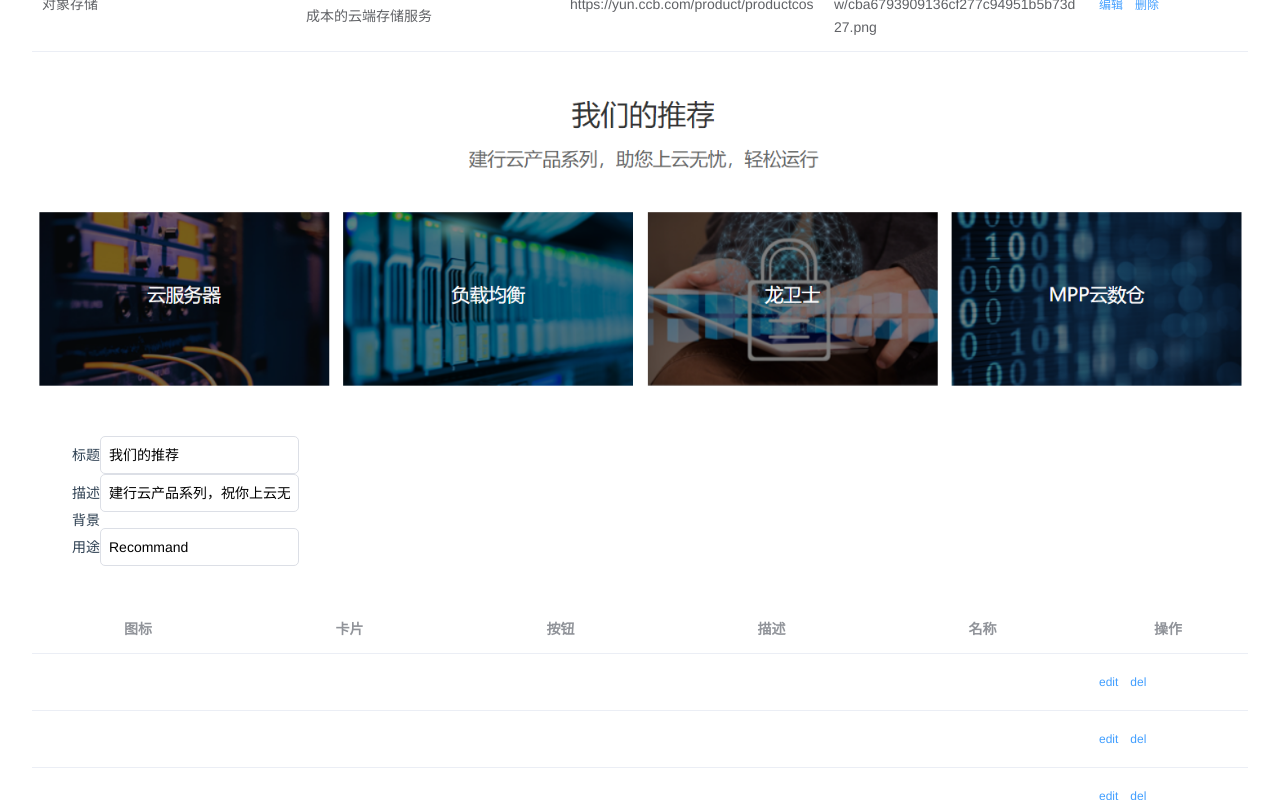
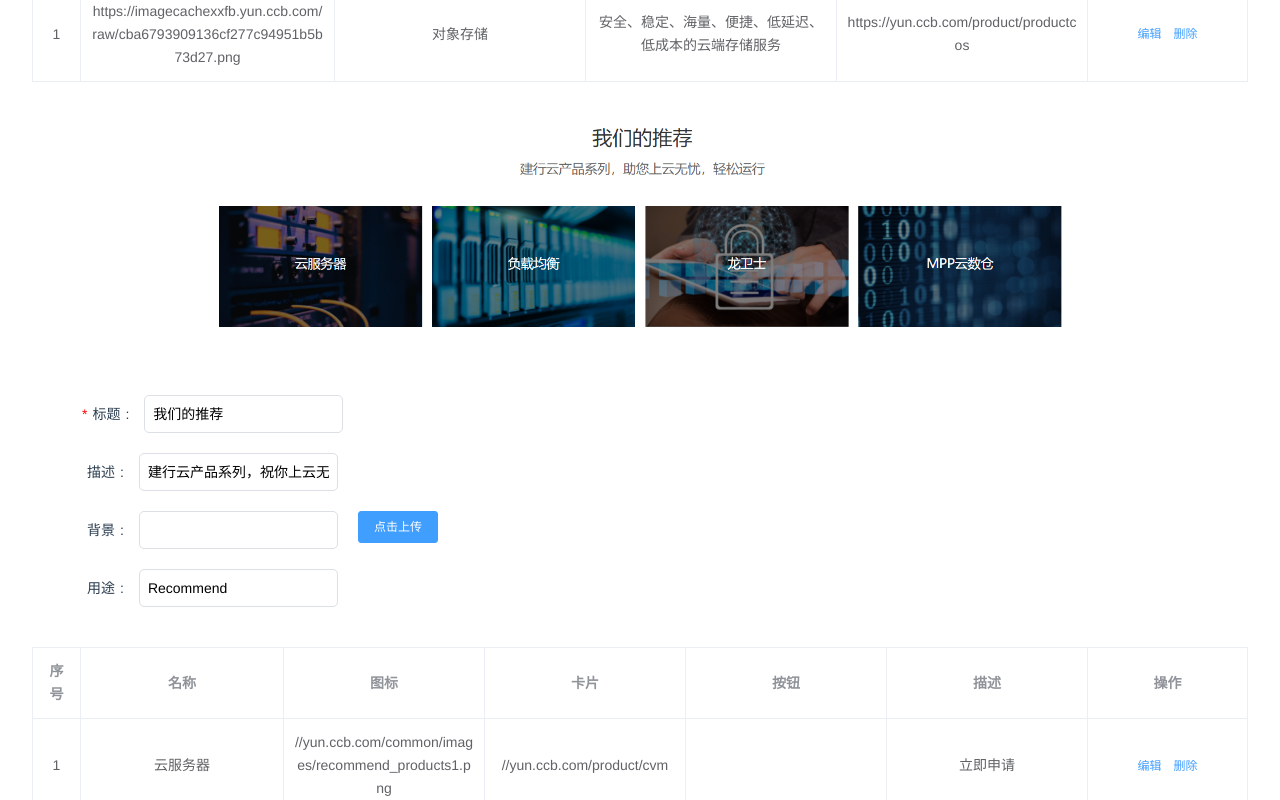
Before and after one commit to czf2015/zerda, a Vue app: page / in a window 1280 px wide. Shown: the part 680-1480 px from the top of the page. Built offline with nearby package versions, Linux system fonts and the light colour scheme.

Commit message:
调整首页内容管理样式

```diff
--- a/public/css/element.css
+++ b/public/css/element.css
@@ -1,3 +1,6 @@
-.el-table th>.cell {
+.el-table th {
+  background: rgba(27,31,35,.05);
+}
+.el-table .cell {
   text-align: center;
 }
--- a/public/data/home/index.json
+++ b/public/data/home/index.json
@@ -70,8 +70,8 @@
   },
   {
     "id": "2",
-    "type": "Recommand",
-    "usage": "Recommand",
+    "type": "Recommend",
+    "usage": "Recommend",
     "effect": "/images/home/recommend.png",
     "title": "我们的推荐",
     "desc": "建行云产品系列，祝你上云无忧，轻松运行",
@@ -81,34 +81,34 @@
         "iconURL": "//yun.ccb.com/common/images/recommend_products1.png",
         "cardURL": "//yun.ccb.com/product/cvm",
         "button": "",
-        "desc": ""
+        "desc": "立即申请"
       },
       {
         "title": "弹性负载均衡",
         "iconURL": "//yun.ccb.com/common/images/recommend_products2.png",
         "cardURL": "//yun.ccb.com/product/elb",
         "button": "",
-        "desc": ""
+        "desc": "立即申请"
       },
       {
         "title": "龙卫士",
         "iconURL": "//yun.ccb.com/common/images/recommend_products3.png",
         "cardURL": "//yun.ccb.com/product/producthids",
         "button": "",
-        "desc": ""
+        "desc": "立即申请"
       },
       {
         "title": "MPP云数据",
         "iconURL": "//yun.ccb.com/common/images/recommend_products4.png",
         "cardURL": "//yun.ccb.com/product/productmpp",
         "button": "",
-        "desc": ""
+        "desc": "立即申请"
       }
     ],
     "extra": {
       "columns": [
         {
-          "filed": "title",
+          "field": "title",
           "label": "名称",
           "required": true,
           "validation": {
@@ -118,7 +118,7 @@
           }
         },
         {
-          "filed": "iconURL",
+          "field": "iconURL",
           "label": "图标",
           "required": true,
           "validation": {
@@ -127,7 +127,7 @@
           }
         },
         {
-          "filed": "cardURL",
+          "field": "cardURL",
           "label": "卡片",
           "required": true,
           "validation": {
@@ -136,7 +136,7 @@
           }
         },
         {
-          "filed": "button",
+          "field": "button",
           "label": "按钮",
           "validation": {
             "type": "link",
@@ -144,7 +144,7 @@
           }
         },
         {
-          "filed": "desc",
+          "field": "desc",
           "label": "描述",
           "validation": {
             "type": "text",
@@ -155,12 +155,12 @@
       ],
       "operations": [
         {
-          "label": "edit",
-          "field": "编辑"
+          "field": "edit",
+          "label": "编辑"
         },
         {
-          "label": "del",
-          "field": "删除"
+          "field": "del",
+          "label": "删除"
         }
       ]
     }
@@ -442,32 +442,32 @@
       {
         "title": "区块链贸易融资平台",
         "desc": "区块链技术助力金融业务，全面提升交易时效性、安全性、便捷性",
-        "hrefUrl": "https://yun.ccb.com/industryPlatform/detail/blockchain.html",
-        "iconUrl": "https://yun.ccb.com/common/images/index/solution/qukuailian.png"
+        "link": "https://yun.ccb.com/industryPlatform/detail/blockchain.html",
+        "iconURL": "https://yun.ccb.com/common/images/index/solution/qukuailian.png"
       },
       {
         "title": "住房租赁服务平台",
         "desc": "要租房，到建行。提供全场景住房租赁综合服务平台",
-        "hrefUrl": "https://yun.ccb.com/industryPlatform/detail/zhufangzulin.html",
-        "iconUrl": "https://yun.ccb.com/common/images/index/solution/zhufang.png"
+        "link": "https://yun.ccb.com/industryPlatform/detail/zhufangzulin.html",
+        "iconURL": "https://yun.ccb.com/common/images/index/solution/zhufang.png"
       },
       {
         "title": "安心养老云平台",
         "desc": "利用平台专业性，提升政府相关部门、机构、服务商的运营效率",
-        "hrefUrl": "https://yun.ccb.com/industryPlatform/detail/yanglao.html",
-        "iconUrl": "https://yun.ccb.com/common/images/index/solution/yanglao.png"
+        "link": "https://yun.ccb.com/industryPlatform/detail/yanglao.html",
+        "iconURL": "https://yun.ccb.com/common/images/index/solution/yanglao.png"
       },
       {
         "title": "智慧政务服务综合平台",
         "desc": "智慧政务服务综合平台是全事项、全流程、全覆盖、全场景",
-        "hrefUrl": "https://yun.ccb.com/industryPlatform/detail/smartmunicipality.html",
-        "iconUrl": "https://yun.ccb.com/common/images/index/solution/zhengwu.png"
+        "link": "https://yun.ccb.com/industryPlatform/detail/smartmunicipality.html",
+        "iconURL": "https://yun.ccb.com/common/images/index/solution/zhengwu.png"
       },
       {
         "title": "党群综合服务平台",
         "desc": "全面覆盖党建工会团青各项工作和使用量管理，以“互联网+",
-        "hrefUrl": "https://yun.ccb.com/industryPlatform/detail/dangqun.html",
-        "iconUrl": "https://yun.ccb.com/common/images/index/solution/zongjiao.png"
+        "link": "https://yun.ccb.com/industryPlatform/detail/dangqun.html",
+        "iconURL": "https://yun.ccb.com/common/images/index/solution/zongjiao.png"
       }
     ],
     "extra": {
@@ -534,19 +534,19 @@
     "content": [
       {
         "title": "ISO 20000",
-        "iconUrl": "//yun.ccb.com/myNatural/img/iso20000_v2.png"
+        "iconURL": "//yun.ccb.com/myNatural/img/iso20000_v2.png"
       },
       {
         "title": "可信云",
-        "iconUrl": "//yun.ccb.com/myNatural/img/可信云.png"
+        "iconURL": "//yun.ccb.com/myNatural/img/可信云.png"
       },
       {
         "title": "ISO 27001",
-        "iconUrl": "//yun.ccb.com/myNatural/img/iso27001_v2.png"
+        "iconURL": "//yun.ccb.com/myNatural/img/iso27001_v2.png"
       },
       {
         "title": "网络安全等级保护",
-        "iconUrl": "//yun.ccb.com/myNatural/img/DJCP.png"
+        "iconURL": "//yun.ccb.com/myNatural/img/DJCP.png"
       }
     ],
     "extra": {
--- a/src/components/Container/index.vue
+++ b/src/components/Container/index.vue
@@ -1,6 +1,6 @@
 <template>
   <div class="container">
-    <img :src="effect" width="100%" />
+    <img :src="effect" width="70%" style="margin-left: 15%;" />
     <CustomForm :datasource="formData" :auto="true" />
     <TableForm :datasource="table.content" :columns="table.columns" :operations="table.operations" />
   </div>
@@ -24,8 +24,9 @@
     },
   },
   data() {
-    console.log(this.initial);
-    return convert(this.initial);
+    const ret = convert(this.initial)
+    console.log(JSON.stringify(ret))
+    return ret;
   },
 };
 </script>
--- /dev/null
+++ b/src/components/Form/InputImage.vue
@@ -0,0 +1,89 @@
+<template>
+  <div class="input-image">
+    <input type="text" v-model="inputText" @blur="handleInput" />
+    <el-upload
+      class="upload"
+      :action="uploadAPI"
+      :limit="limit"
+      @success="handleSuccess"
+      @error="handleError"
+    >
+      <el-button size="small" type="primary">点击上传</el-button>
+    </el-upload>
+  </div>
+</template>
+
+
+<script>
+import { validate } from "@/utils/validate.js";
+
+export default {
+  name: "InputText",
+  props: {
+    field: {
+      type: String,
+      required: true,
+    },
+    value: {
+      type: String,
+    },
+    required: {
+      type: Boolean,
+      default: false,
+    },
+    validation: {
+      type: Object,
+      required: true,
+    },
+    limit: {
+      type: Number,
+      default: 1,
+    },
+    uploadAPI: {
+      type: String,
+      default: '/upload'
+    },
+  },
+  data() {
+    return {
+      inputText: this.value,
+      valid: this.validation.valid || true,
+      message: this.validation.message || "",
+    };
+  },
+  methods: {
+    handleInput() {
+      //   console.log(this.inputText);
+      const { valid, message } = validate({
+        value: this.inputText,
+        validation: this.validation,
+        required: this.required,
+      });
+      this.valid = valid;
+      this.message = message;
+      this.$emit("blur", {
+        field: this.field,
+        value: this.inputText,
+        valid,
+        message,
+      });
+    },
+    handleSuccess(res) {
+      console.log(res);
+    },
+    handleError(err) {
+      console.log(err);
+    },
+  },
+};
+</script>
+
+
+<style lang="less" scope>
+.input-image {
+  display: flex;
+  >input[type="text"]:first-child {
+      margin-right: 20px;
+  }
+}
+</style>
--- a/src/components/Form/index.vue
+++ b/src/components/Form/index.vue
@@ -55,6 +55,7 @@
 import TextArea from "./TextArea.vue";
 import InputText from "./InputText.vue";
 import InputNumber from "./InputNumber.vue";
+import InputImage from "./InputImage.vue";
 // import { capital } from '@/utils/string.js'
 const capital = (str) => str[0].toUpperCase() + str.slice(1);
 
@@ -70,6 +71,7 @@
     CustomSwitch,
     InputText,
     InputNumber,
+    InputImage,
     TextArea,
   },
   props: {
@@ -103,9 +105,12 @@
         case "checkbox":
           return "CheckboxGroup";
         case "text":
+        case "link":
           return "InputText";
         case "number":
           return "InputNumber";
+        case "image":
+          return "InputImage";
         case "textarea":
           return "TextArea";
         case "select":
@@ -149,11 +154,7 @@
 <style lang="less" scoped>
 form {
   padding: 40px;
-  > fieldset {
-    padding-bottom: 40px;
-    > legend {
-    }
-    > content {
+  content {
     > .form-item {
       display: flex;
       align-items: center;
@@ -177,6 +178,10 @@
       }
     }
   }
+  > fieldset {
+    padding-bottom: 40px;
+    > legend {
+    }
     > footer {
       display: flex;
       justify-content: flex-end;
--- a/src/components/Table/index.vue
+++ b/src/components/Table/index.vue
@@ -1,7 +1,8 @@
 
 
 <template>
-  <el-table :data="datasource" style="width: 100%;">
+  <el-table :data="datasource" style="width: 100%;" :stripe="strip" :border="border">
+    <el-table-column type="index" :index="1" label="序号" :fixed="true" />
     <TableColumns :columns="columns" />
     <el-table-column fixed="right" label="操作" width="160">
       <template slot-scope="scope">
@@ -36,6 +37,14 @@
     operations: {
       type: Array,
     },
+    strip: {
+      type: Boolean,
+      // default: true,
+    },
+    border: {
+      type: Boolean,
+      default: true,
+    },
   },
   methods: {
     operate(operation, index) {
@@ -46,7 +55,4 @@
 </script>
 
 <style scoped>
-.el-table th > .cell {
-  text-align: center;
-}
 </style>
--- a/src/pages/home/index.vue
+++ b/src/pages/home/index.vue
@@ -22,12 +22,12 @@
     };
   },
   mounted() {
-    fetch("/data/home/index.json").then(res => res.json()).then((data) => {
-      // console.log(res.json());
-      this.raws = data
-      console.log(JSON.stringify(this.raws))
-      this.show = true;
-    });
+    fetch("/data/home/index.json")
+      .then((res) => res.json())
+      .then((data) => {
+        this.raws = data;
+        this.show = true;
+      });
   },
 };
 </script>
```
Also changed, not shown: public/data/home/certification.js (+4 -4 lines), public/data/home/recommend.js (+15 -15 lines), public/data/home/trades.js (+10 -10 lines), 1 other file (tests, documents, lock files or other folders). Lines whose indentation alone changed are shown as unchanged.
